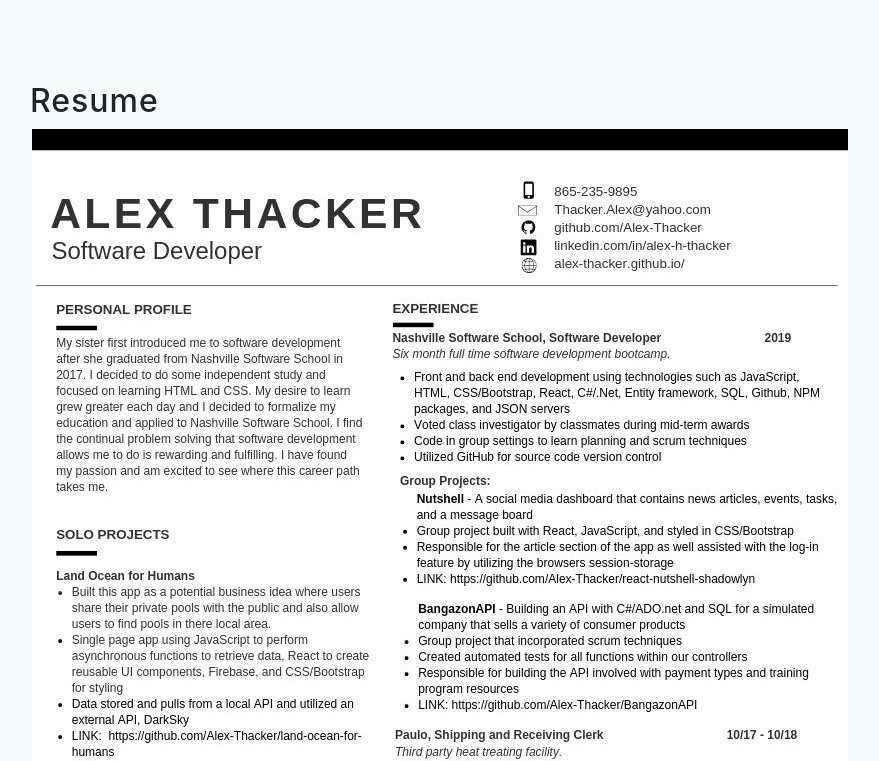
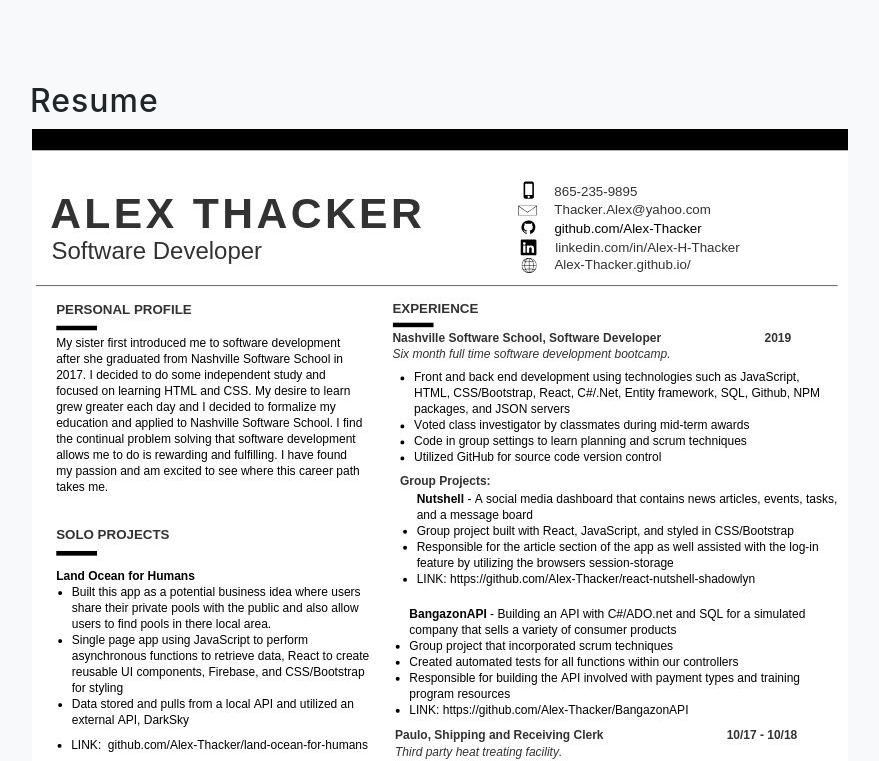
Before and after one commit to Alex-Thacker/Alex-Thacker.github.io, a website with bundled scripts: page index.html in a window 1280 px wide. Shown: the part 1260-2021 px from the top of the page, without its empty margins (53-932 px from the left). Built offline with nearby package versions, Linux system fonts and the light colour scheme.

Commit message:
update resume

```diff
--- a/index.html
+++ b/index.html
@@ -90,9 +90,9 @@
           </div>
         </div>
         <div>
-          <img src="img/ResumePart4JPG.jpg" class="img-fluid" alt="">
+          <img src="img/ResumePart5.jpg" class="img-fluid" alt="">
         </div>
-        <a href="img/ResumePart4JPG.jpg" class="btn btn-primary mt-4" download>Download</a>
+        <a href="img/ResumePart5.jpg" class="btn btn-primary mt-4" download>Download</a>
       </div>
     </section>
 
```
Also changed, not shown: img/ResumePart5.jpg (added).
